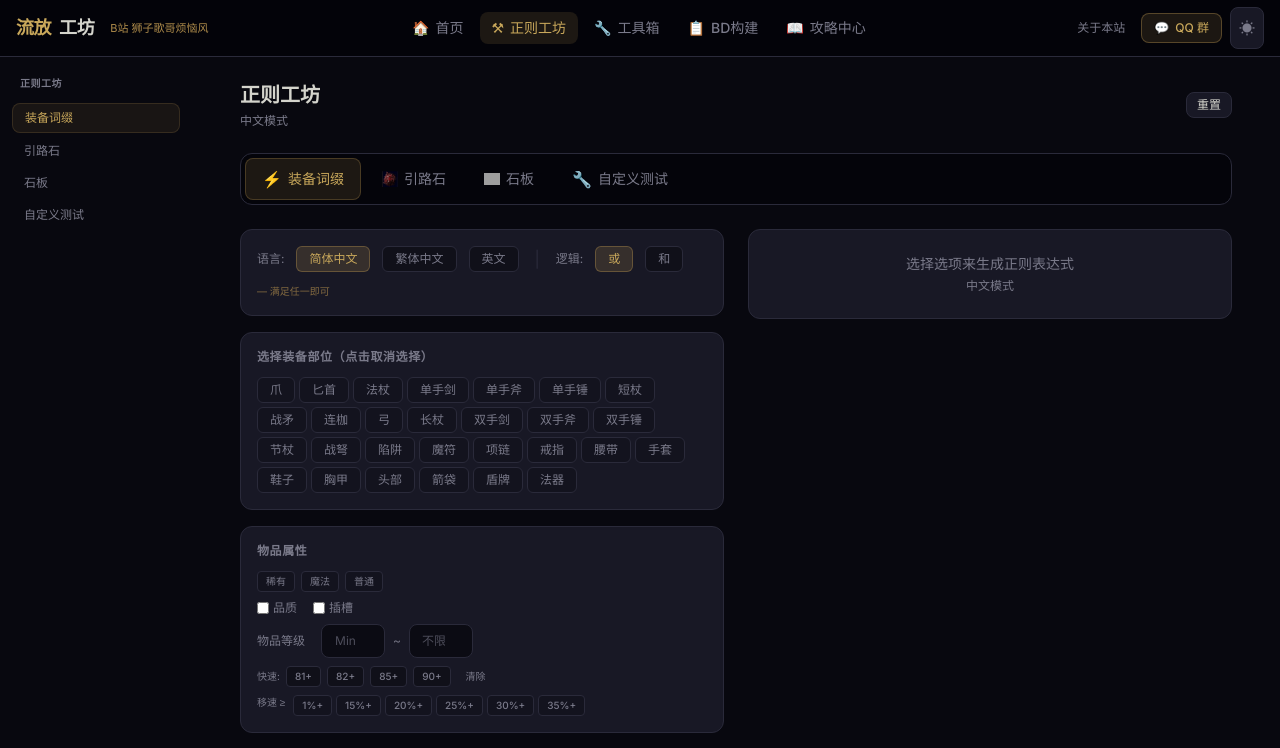
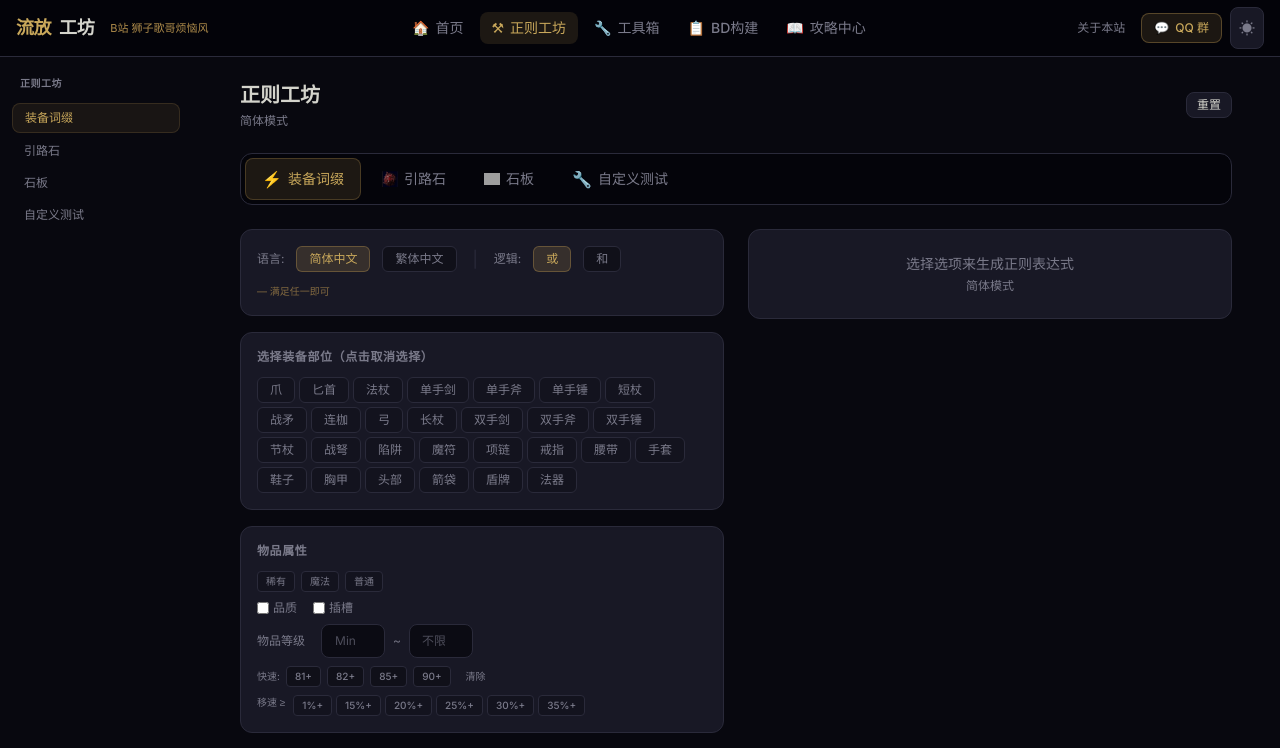
Before and after one commit to zhenkq830/cnpoe, a React (Vite) app: page /regex in a window 1280 px wide. Shown: the top 748 px of the page. Built offline with nearby package versions, Linux system fonts and the light colour scheme; grey boxes are pictures that could not be loaded.

Commit message:
feat: 删除英文模式,仅保留简/繁体
- LangMode 改为 'cn'|'tc'
- ControlBar 去掉英文按钮
- ilvlRegex 去掉EN分支
- 鞋子前缀去掉精魂(m027)

```diff
--- a/src/components/regex/ControlBar.tsx
+++ b/src/components/regex/ControlBar.tsx
@@ -1,7 +1,7 @@
 import type { LangMode, LogicMode } from '../../engine/regexEngine';
 
 interface Props {
-  lang: 'en' | 'cn' | 'tc';
+  lang: 'cn' | 'tc';
   logic: 'or' | 'and';
   highlight?: boolean;
   showHighlight?: boolean;
@@ -19,9 +19,6 @@ export default function ControlBar({ lang, logic, highlight, showHighlight, onLa
         className={`px-3 py-1 rounded-md text-xs font-medium transition-all ${lang === 'cn' ? 'bg-poe-gold/20 text-poe-gold-light border border-poe-gold/40' : 'bg-poe-dark/50 text-poe-muted border border-poe-border'}`}>简体中文</button>
       <button onClick={() => onLang('tc')}
         className={`px-3 py-1 rounded-md text-xs font-medium transition-all ${lang === 'tc' ? 'bg-poe-gold/20 text-poe-gold-light border border-poe-gold/40' : 'bg-poe-dark/50 text-poe-muted border border-poe-border'}`}>繁体中文</button>
-      <button onClick={() => onLang('en')}
-        className={`px-3 py-1 rounded-md text-xs font-medium transition-all ${lang === 'en' ? 'bg-poe-gold/20 text-poe-gold-light border border-poe-gold/40' : 'bg-poe-dark/50 text-poe-muted border border-poe-border'}`}>英文</button>
-
       <span className="text-poe-border mx-1">|</span>
       <span className="text-xs text-poe-muted">逻辑:</span>
       <button onClick={() => onLogic('or')}
--- a/src/components/regex/RegexOutput.tsx
+++ b/src/components/regex/RegexOutput.tsx
@@ -6,7 +6,7 @@ interface Props {
   regex: string;
   shortRegex: string;
   explanation: string[];
-  lang: 'en' | 'cn' | 'tc';
+  lang: 'cn' | 'tc';
 }
 
 export default function RegexOutput({ regex, shortRegex, explanation, lang }: Props) {
@@ -20,7 +20,7 @@ export default function RegexOutput({ regex, shortRegex, explanation, lang }: Pr
       <div className="poe-card p-6 text-center">
         <p className="text-poe-muted text-sm">选择选项来生成正则表达式</p>
         <p className="text-poe-muted text-xs mt-1">
-          {lang === 'en' ? '英文模式' : '中文模式'}
+          {lang === 'tc' ? '繁体模式' : '简体模式'}
         </p>
       </div>
     );
@@ -32,7 +32,7 @@ export default function RegexOutput({ regex, shortRegex, explanation, lang }: Pr
         <div className="flex items-center justify-between px-4 py-3 bg-poe-darker/50 border-b border-poe-border">
           <div className="flex items-center gap-3">
             <span className="text-xs font-semibold text-poe-muted uppercase tracking-wider">
-              {lang === 'en' ? '英文正则' : '中文正则'}
+              {lang === 'tc' ? '繁体正则' : '简体正则'}
             </span>
             <span className={`text-xs font-mono font-bold ${cls}`}>
               {len}/250 {getLengthLabel(len)}
--- a/src/data/affixesData.ts
+++ b/src/data/affixesData.ts
@@ -302,7 +302,7 @@ export const EQUIP_MOD_MAP: Record<string,{prefixes:string[],suffixes:string[]}>
   amulets: {prefixes:["m023","m106","m025","m139","m024","m071","m130","m109","m017","m100","m027","m092"],suffixes:["m016","m020","m022","m015","m098","m036","m129","m059","m096","m063","m061","m067","m062","m107","m140","m081","m087","m084","m100","m054","m055"]},
   belts: {prefixes:["m023","m025","m014","m112","m113","m040"],suffixes:["m016","m098","m036","m129","m096","m021","m107","m115","m034","m114","m033"]},
   bodyArmours: {prefixes:["m023","m019","m014","m027","m026","m024","m124","m123","m122","m125","m121","m126","m120"],suffixes:["m016","m098","m036","m129","m096","m056","m021","m107","m038","m028","m032","m009","m020","m119","m022","m110"]},
-  boots: {prefixes:["m023","m019","m027","m026","m024","m124","m123","m122","m125","m121","m126","m120"],suffixes:["m016","m098","m036","m129","m096","m056","m021","m107","m100","m031","m029","m030","m009","m020","m119","m022","m111"]},
+  boots: {prefixes:["m023","m019","m026","m024","m124","m123","m122","m125","m121","m126","m120"],suffixes:["m016","m098","m036","m129","m096","m056","m021","m107","m100","m031","m029","m030","m009","m020","m119","m022","m111"]},
   bows: {prefixes:["m133","m132","m131","m134","m101","m017","m073"],suffixes:["m020","m056","m062","m102","m103","m090","m091","m089","m076","m086","m003","m018","m010"]},
   claws: {prefixes:["m133","m132","m131","m134","m101","m017","m073"],suffixes:["m020","m056","m067","m102","m103","m090","m091","m089","m076","m086","m003","m018","m083","m127"]},
   crossbows: {prefixes:["m133","m132","m131","m134","m101","m017","m073"],suffixes:["m016","m020","m056","m062","m102","m103","m090","m091","m089","m076","m086","m003","m018","m138","m137"]},
@@ -572,16 +572,15 @@ export const properties = [
   { id:"sockets",label:"插槽",en:"ts: S",cn:"插槽" },
 ];
 
-export function ilvlRegex(min:number,max:number,lang:"en"|"cn"|"tc"="en"):{regex:string|null,explain:string}{
+export function ilvlRegex(min:number,max:number,lang:"cn"|"tc"="cn"):{regex:string|null,explain:string}{
   if(min===0&&max===0)return{regex:null,explain:""};
   if(max>0&&min>max)return{regex:null,explain:""};
-  const isCn=lang==="cn"||lang==="tc";
-  const pf=lang==="tc"?"物品等級: ":isCn?"物品等级: ":"m level: ";
+  const pf=lang==="tc"?"物品等級: ":"物品等级: ";
   const efMax=max===0?99:max;
-  if(min===0&&efMax>=99)return{regex:pf+"([0-9]{1,2})",explain:isCn?"任意物品等级":"Any Item Level"};
-  if(min>0&&min===efMax)return{regex:pf+min,explain:isCn?("物品等级 = "+min):("Item Level = "+min)};
+  if(min===0&&efMax>=99)return{regex:pf+"([0-9]{1,2})",explain:"任意物品等级"};
+  if(min>0&&min===efMax)return{regex:pf+min,explain:"物品等级 = "+min};
   const rangeRegex=buildNumberRange(min,efMax);
-  const explain=isCn?("物品等级 "+min+(max>0?" ~ "+efMax:"+")):("Item Level "+min+(max>0?"~"+efMax:"+"));
+  const explain="物品等级 "+min+(max>0?" ~ "+efMax:"+");
   return{regex:pf+'('+rangeRegex+')\\b',explain};
 }
 function buildNumberRange(min:number,max:number):string{
--- a/src/engine/regexEngine.ts
+++ b/src/engine/regexEngine.ts
@@ -6,7 +6,7 @@
  */
 import { getAllItemMods, getModById, getCategoryGroups, waystoneMods, tabletPrefixes, tabletSuffixes, properties, rarities, itemClasses, moveSpeeds, ilvlRegex, ALL_MODS_TC, WAYSTONE_TC, TABLET_TC } from '../data/affixesData';
 
-export type LangMode = 'en' | 'cn' | 'tc';
+export type LangMode = 'cn' | 'tc';
 export type LogicMode = 'or' | 'and';
 const FLAT_IDS = ['flat_phys','flat_fire','flat_cold','flat_light','flat_chaos'];
 
--- a/src/pages/RegexForgePage.tsx
+++ b/src/pages/RegexForgePage.tsx
@@ -22,7 +22,7 @@ export default function RegexForgePage() {
     setSearchParams(t === 'modifiers' ? {} : { tab: t });
   };
   const { regexInput: f, resetRegexInput } = useAppStore();
-  const lang = (f.lang || 'cn') as 'en' | 'cn' | 'tc';
+  const lang = (f.lang || 'cn') as 'cn' | 'tc';
 
   return (
     <div className="space-y-6">
@@ -31,7 +31,7 @@ export default function RegexForgePage() {
         <div>
           <h1 className="text-xl font-bold text-poe-text">正则工坊</h1>
           <p className="text-xs text-poe-muted mt-1">
-            {lang === 'en' ? '英文模式' : '中文模式'}
+            {lang === 'tc' ? '繁体模式' : '简体模式'}
           </p>
         </div>
         <Button size="sm" variant="secondary" onClick={resetRegexInput}>重置</Button>
```
